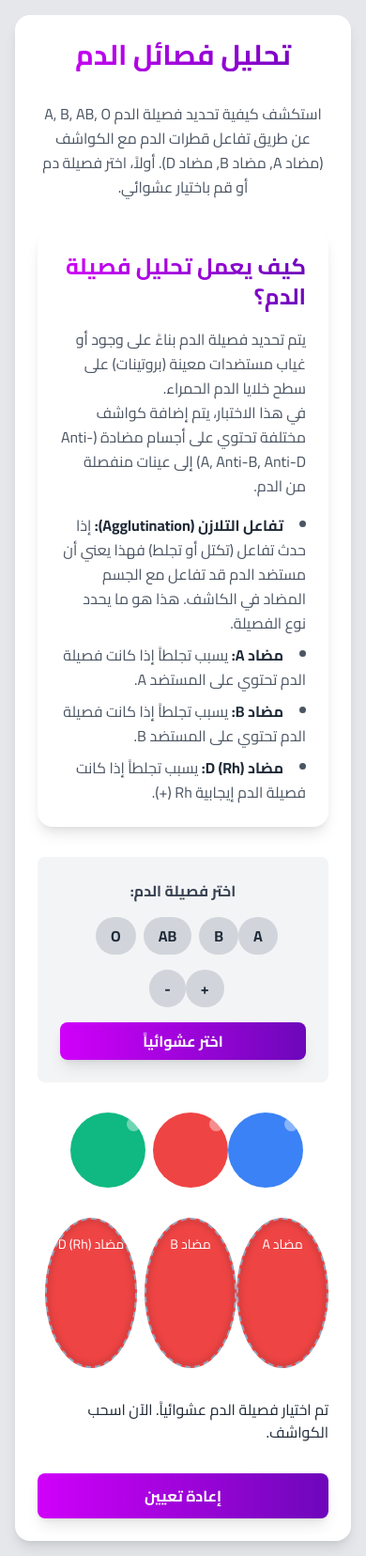
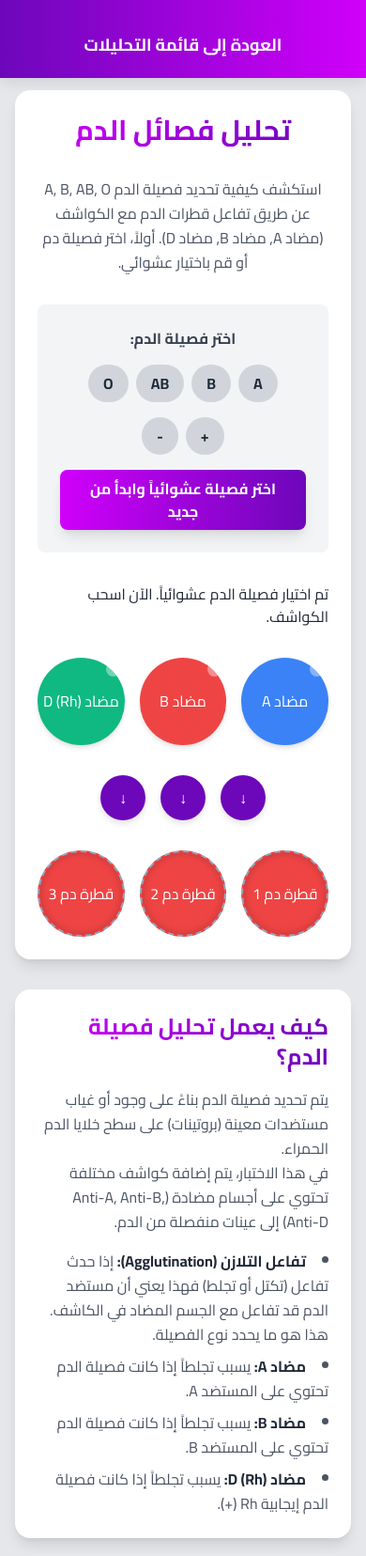
Before and after one commit to mogazy/analysis, a plain HTML site: page abo.html in a window 390 px wide. Shown: the whole page at 94% size. Drawn offline with nearby package versions, Linux system fonts and the light colour scheme.

Commit message:
Update abo.html

```diff
--- a/abo.html
+++ b/abo.html
@@ -21,13 +21,31 @@
             -webkit-background-clip: text;
             -webkit-text-fill-color: transparent;
         }
-        .reagent-drop-source {
-            width: 80px;
-            height: 80px;
+        /* Style for reagent sources - now with fixed aspect ratio */
+        .reagent-drop-source,
+        .blood-area {
+            width: 100%;
+            aspect-ratio: 1 / 1; /* This ensures a perfect square shape */
+            position: relative;
             border-radius: 50%;
             transition: all 0.3s ease-in-out;
+            box-shadow: 0 4px 6px -1px rgba(0, 0, 0, 0.1), 0 2px 4px -1px rgba(0, 0, 0, 0.06);
+            display: flex;
+            justify-content: center;
+            align-items: center;
+            text-align: center;
+        }
+        .reagent-drop-source {
             cursor: pointer;
-            position: relative;
+            color: white;
+            font-size: 1rem;
+        }
+        .reagent-drop-source span {
+            position: absolute;
+            top: 50%;
+            left: 50%;
+            transform: translate(-50%, -50%);
+            white-space: nowrap;
         }
         .reagent-drop-source:before {
             content: '';
@@ -39,23 +57,18 @@
             background: rgba(255, 255, 255, 0.4);
             border-radius: 50%;
         }
+        /* Style for blood areas */
         .blood-area {
-            width: 160px;
-            height: 160px;
-            background-color: #ef4444; /* لون الدم */
-            border-radius: 50%;
-            position: relative;
-            display: flex;
-            flex-wrap: wrap;
-            justify-content: center;
-            align-content: center;
+            background-color: #ef4444; /* Blood color */
             border: 2px dashed #94a3b8;
-            transition: all 0.3s ease-in-out;
             box-shadow: inset 0 0 10px rgba(0, 0, 0, 0.2);
+            color: white;
+            font-size: 1rem;
+            flex-wrap: wrap; /* Allows clumps to wrap inside */
         }
         .agglutination-clump {
-            width: 25px;
-            height: 25px;
+            width: 15px;
+            height: 15px;
             border-radius: 50%;
             background-color: #b91c1c;
             opacity: 0.8;
@@ -81,7 +94,7 @@
             box-shadow: 0 0 15px #d000fa;
         }
         .result-text {
-            font-size: 1.75rem; /* حجم خط كبير للنتيجة */
+            font-size: 1.75rem; /* Large font size for result */
             font-weight: bold;
         }
         .selection-button {
@@ -100,19 +113,189 @@
             color: white;
             box-shadow: 0 4px 6px rgba(0, 0, 0, 0.1);
         }
+        /* New styles for the arrow buttons */
+        .arrow-button {
+            width: 48px;
+            height: 48px;
+            background-color: #6d07ba;
+            color: white;
+            display: flex;
+            align-items: center;
+            justify-content: center;
+            border-radius: 50%;
+            cursor: pointer;
+            transition: background-color 0.2s, transform 0.2s;
+            box-shadow: 0 4px 6px rgba(0, 0, 0, 0.1);
+        }
+        .arrow-button:hover {
+            background-color: #8c2ad1;
+            transform: translateY(2px);
+        }
+        .arrow-button:disabled {
+            background-color: #ccc;
+            cursor: not-allowed;
+            transform: none;
+            box-shadow: none;
+        }
     </style>
 </head>
 <body class="bg-gray-200 p-4 sm:p-8 flex items-center justify-center min-h-screen">
 
-    <div id="main-container" class="container max-w-lg w-full p-6 sm:p-8 space-y-8">
-        <h1 class="text-3xl sm:text-4xl text-center font-extrabold gradient-text">تحليل فصائل الدم</h1>
 
-        <p class="text-gray-600 text-center leading-relaxed">
-            استكشف كيفية تحديد فصيلة الدم A, B, AB, O عن طريق تفاعل قطرات الدم مع الكواشف (مضاد A, مضاد B, مضاد D). أولاً، اختر فصيلة دم أو قم باختيار عشوائي.
-        </p>
 
-        <!-- Explanation div -->
-        <div class="container p-6 sm:p-8 space-y-4">
+                <a href="https://mogazy.github.io/analysis/">
+    <header class="fixed top-0 right-0 left-0 z-50 bg-gradient-to-l from-[#d000fa] to-[#6d07ba] text-white p-4 text-center rounded-b-3xl header-intense-shadow">
+        <div class="max-w-2xl mx-auto w-full">
+            <span class="text-white text-lg font-bold">
+                العودة إلى قائمة التحليلات
+            </span>
+        </div>
+    </header>
+    </a>
+    <style>
+        body {
+  margin-top: 80px;
+}
+
+
+        /* تنسيقات الهيدر الجديد */
+.header-intense-shadow {
+ box-shadow: 0 4px 15px rgba(0, 0, 0, 0.1);
+ transition: all 0.3s ease-in-out;
+ padding: 1.1rem; /* حجم padding ابتدائي أكبر */
+ font-size: 2rem; /* حجم خط ابتدائي أكبر */
+ border-bottom-left-radius: 0rem;
+border-bottom-right-radius: 0rem;
+}
+
+.header-intense-shadow.scrolled {
+box-shadow: 0 6px 10px rgba(0, 0, 0, 0.5);
+padding: 1rem; /* حجم padding أصغر عند التمرير */
+ font-size: 1rem; /* حجم خط أصغر عند التمرير */
+  border-bottom-left-radius: 2rem;
+border-bottom-right-radius: 2rem;
+}
+</style>
+<script>
+ document.addEventListener('DOMContentLoaded', () => {
+ const header = document.querySelector('header');
+
+ window.addEventListener('scroll', () => {
+ if (window.scrollY > 50) { // يمكنك تعديل قيمة 50 لتحديد متى يبدأ التصغير
+ header.classList.add('scrolled');
+ } else {
+ header.classList.remove('scrolled');
+ }
+ });
+
+ // باقي كود التبويبات (إذا لم تقم بإزالته)
+ const ptTab = document.getElementById('pt-tab');
+ const pttTab = document.getElementById('ptt-tab');
+ const ptContent = document.getElementById('pt-content');
+ const pttContent = document.getElementById('ptt-content');
+
+ function setActiveTab(activeTab, inactiveTab, activeContent, inactiveContent) {
+ activeTab.classList.add('active');
+ activeTab.classList.remove('bg-gray-200', 'text-purple-900');
+ activeTab.classList.add('bg-purple-900', 'text-white');
+
+ inactiveTab.classList.remove('active', 'bg-purple-900', 'text-white');
+ inactiveTab.classList.add('bg-gray-200', 'text-purple-900');
+
+ activeContent.classList.add('active');
+ inactiveContent.classList.remove('active');
+ }
+
+ ptTab.addEventListener('click', () => {
+ setActiveTab(ptTab, pttTab, ptContent, pttContent);
+ });
+
+ pttTab.addEventListener('click', () => {
+ setActiveTab(pttTab, ptTab, pttContent, ptContent);
+ });
+
+ setActiveTab(ptTab, pttTab, ptContent, pttContent);
+ });
+</script>
+
+
+
+
+
+    <!-- A new wrapper div to stack the app and explanation vertically -->
+    <div class="flex flex-col items-center w-full max-w-lg">
+        <div id="main-container" class="container w-full p-6 sm:p-8 space-y-8">
+            <h1 class="text-3xl sm:text-4xl text-center font-extrabold gradient-text">تحليل فصائل الدم</h1>
+
+            <p class="text-gray-600 text-center leading-relaxed">
+                استكشف كيفية تحديد فصيلة الدم A, B, AB, O عن طريق تفاعل قطرات الدم مع الكواشف (مضاد A, مضاد B, مضاد D). أولاً، اختر فصيلة دم أو قم باختيار عشوائي.
+            </p>
+
+            <!-- Blood Type Selection -->
+            <div id="selection-container" class="p-6 bg-gray-100 rounded-lg space-y-4 text-center">
+                <p class="font-bold text-gray-700">اختر فصيلة الدم:</p>
+                <div class="flex flex-wrap justify-center gap-2">
+                    <button class="selection-button bg-gray-300 text-gray-800" data-type-group="antigen" data-type="A">A</button>
+                    <button class="selection-button bg-gray-300 text-gray-800" data-type-group="antigen" data-type="B">B</button>
+                    <button class="selection-button bg-gray-300 text-gray-800" data-type-group="antigen" data-type="AB">AB</button>
+                    <button class="selection-button bg-gray-300 text-gray-800" data-type-group="antigen" data-type="O">O</button>
+                </div>
+                <div class="flex flex-wrap justify-center gap-2">
+                    <button class="selection-button bg-gray-300 text-gray-800" data-type-group="rh" data-type="+">+</button>
+                    <button class="selection-button bg-gray-300 text-gray-800" data-type-group="rh" data-type="-">-</button>
+                </div>
+                <button id="random-and-reset-button" class="w-full py-2 px-4 text-white font-bold rounded-lg shadow-lg" style="background-image: linear-gradient(to right, #d000fa, #6d07ba);">
+                    اختر فصيلة عشوائياً وابدأ من جديد
+                </button>
+            </div>
+
+            <!-- Result Display is now below the selection buttons -->
+            <div id="result-display" class="blood-type-display mt-8">
+                <span class="text-gray-500">قم بإجراء الاختبار لتحديد الفصيلة</span>
+            </div>
+
+            <!-- Reagents Container -->
+            <div class="flex justify-center items-center gap-4 mt-8">
+                <div id="reagent-a" class="reagent-drop-source" draggable="true" style="background-color: #3b82f6;">
+                    <span>مضاد A</span>
+                </div>
+                <div id="reagent-b" class="reagent-drop-source" draggable="true" style="background-color: #ef4444;">
+                    <span>مضاد B</span>
+                </div>
+                <div id="reagent-rh" class="reagent-drop-source" draggable="true" style="background-color: #10b981;">
+                    <span>مضاد D (Rh)</span>
+                </div>
+            </div>
+
+            <!-- New Arrow Buttons Container (Moved to the requested position) -->
+            <div class="flex justify-center items-center gap-4 mt-4">
+                <button id="drop-a-button" class="arrow-button">
+                    <span>↓</span>
+                </button>
+                <button id="drop-b-button" class="arrow-button">
+                    <span>↓</span>
+                </button>
+                <button id="drop-rh-button" class="arrow-button">
+                    <span>↓</span>
+                </button>
+            </div>
+
+            <!-- Blood Areas Container -->
+            <div class="flex justify-center items-center gap-4 mt-4">
+                <div id="blood-area-a" class="blood-area" data-reagent="a">
+                    <span>قطرة دم 1</span>
+                </div>
+                <div id="blood-area-b" class="blood-area" data-reagent="b">
+                    <span>قطرة دم 2</span>
+                </div>
+                <div id="blood-area-rh" class="blood-area" data-reagent="rh">
+                    <span>قطرة دم 3</span>
+                </div>
+            </div>
+        </div>
+
+        <!-- Explanation div is now a sibling, but inside the new wrapper -->
+        <div class="container w-full p-6 sm:p-8 space-y-4 mt-8">
             <h2 class="text-2xl font-bold gradient-text">كيف يعمل تحليل فصيلة الدم؟</h2>
             <p class="text-gray-600 leading-relaxed">
                 يتم تحديد فصيلة الدم بناءً على وجود أو غياب مستضدات معينة (بروتينات) على سطح خلايا الدم الحمراء.
@@ -126,61 +309,6 @@
                 <li><strong class="text-gray-800">مضاد D (Rh):</strong> يسبب تجلطاً إذا كانت فصيلة الدم إيجابية Rh (+).</li>
             </ul>
         </div>
-
-        <!-- Blood Type Selection -->
-        <div id="selection-container" class="p-6 bg-gray-100 rounded-lg space-y-4 text-center">
-            <p class="font-bold text-gray-700">اختر فصيلة الدم:</p>
-            <div class="flex justify-center space-x-2">
-                <button class="selection-button bg-gray-300 text-gray-800" data-type-group="antigen" data-type="A">A</button>
-                <button class="selection-button bg-gray-300 text-gray-800" data-type-group="antigen" data-type="B">B</button>
-                <button class="selection-button bg-gray-300 text-gray-800" data-type-group="antigen" data-type="AB">AB</button>
-                <button class="selection-button bg-gray-300 text-gray-800" data-type-group="antigen" data-type="O">O</button>
-            </div>
-            <div class="flex justify-center space-x-2">
-                <button class="selection-button bg-gray-300 text-gray-800" data-type-group="rh" data-type="+">+</button>
-                <button class="selection-button bg-gray-300 text-gray-800" data-type-group="rh" data-type="-">-</button>
-            </div>
-            <button id="random-button" class="w-full py-2 px-4 text-white font-bold rounded-lg shadow-lg" style="background-image: linear-gradient(to right, #d000fa, #6d07ba);">
-                اختر عشوائياً
-            </button>
-        </div>
-
-        <!--
-            تم تغيير التخطيط ليكون أفقيًا دائمًا على جميع الشاشات
-            بدلاً من flex-col sm:flex-row
-        -->
-        <div class="flex justify-center items-center space-x-2">
-            <div id="reagent-a" class="reagent-drop-source" style="background-color: #3b82f6;" draggable="true"></div>
-            <div id="reagent-b" class="reagent-drop-source" style="background-color: #ef4444;" draggable="true"></div>
-            <div id="reagent-rh" class="reagent-drop-source" style="background-color: #10b981;" draggable="true"></div>
-        </div>
-
-        <!--
-            تم تغيير التخطيط ليكون أفقيًا دائمًا على جميع الشاشات
-            بدلاً من flex-col sm:flex-row
-        -->
-        <div class="flex justify-center items-center space-x-2 mt-8">
-            <!-- Blood drop for Anti-A -->
-            <div id="blood-area-a" class="blood-area p-4" data-reagent="a">
-                <span class="text-white text-center text-sm absolute top-4">مضاد A</span>
-            </div>
-            <!-- Blood drop for Anti-B -->
-            <div id="blood-area-b" class="blood-area p-4" data-reagent="b">
-                <span class="text-white text-center text-sm absolute top-4">مضاد B</span>
-            </div>
-            <!-- Blood drop for Anti-Rh -->
-            <div id="blood-area-rh" class="blood-area p-4" data-reagent="rh">
-                <span class="text-white text-center text-sm absolute top-4">مضاد D (Rh)</span>
-            </div>
-        </div>
-
-        <div id="result-display" class="blood-type-display mt-8">
-            <span class="text-gray-500">قم بإجراء الاختبار لتحديد الفصيلة</span>
-        </div>
-
-        <button id="reset-button" class="w-full py-3 px-6 text-white font-bold rounded-lg mt-4 shadow-lg transition-all transform hover:scale-105" style="background-image: linear-gradient(to right, #d000fa, #6d07ba);">
-            إعادة تعيين
-        </button>
     </div>
 
     <script>
@@ -216,14 +344,18 @@
         const bloodAreaB = document.getElementById('blood-area-b');
         const bloodAreaRh = document.getElementById('blood-area-rh');
         const resultDisplay = document.getElementById('result-display');
-        const resetButton = document.getElementById('reset-button');
+        const randomAndResetButton = document.getElementById('random-and-reset-button');
         const selectionButtons = document.querySelectorAll('.selection-button');
-        const randomButton = document.getElementById('random-button');
 
-        // متغيرات إضافية لدعم السحب والإفلات باللمس
+        // New button elements
+        const dropAButton = document.getElementById('drop-a-button');
+        const dropBButton = document.getElementById('drop-b-button');
+        const dropRhButton = document.getElementById('drop-rh-button');
+
+        // Added variables to support touch drag and drop
         let draggedElement = null;
 
-        // Function to create a new blood drop
+        // Function to create a new blood drop (this function is no longer used, but kept for clarity)
         function createAgglutinationClump(color) {
             const clump = document.createElement('div');
             clump.classList.add('agglutination-clump');
@@ -234,52 +366,60 @@
         // Handle blood type selection
         selectionButtons.forEach(button => {
             button.addEventListener('click', (e) => {
+                // Get the type and group from the clicked button
                 const type = e.target.dataset.type;
                 const group = e.target.dataset.typeGroup;
 
-                // Remove selected class from all buttons in the same group and revert to default styling
+                // Reset only the selection for the current group
                 document.querySelectorAll(`.selection-button[data-type-group="${group}"]`).forEach(btn => {
                     btn.classList.remove('selected-button');
                     btn.classList.add('bg-gray-300', 'text-gray-800');
                 });
 
-                // Add selected class to the clicked button and remove default styling
+                // Set the selected class for the clicked button
                 e.target.classList.add('selected-button');
                 e.target.classList.remove('bg-gray-300', 'text-gray-800');
 
-                let selectedAntigen = null;
-                let selectedRhFactor = null;
-
-                // Check for selected buttons to set the blood type
+                // Get the currently selected buttons from both groups
                 const selectedAntigenBtn = document.querySelector('.selection-button[data-type-group="antigen"].selected-button');
                 const selectedRhBtn = document.querySelector('.selection-button[data-type-group="rh"].selected-button');
 
-                if (selectedAntigenBtn) selectedAntigen = selectedAntigenBtn.dataset.type;
-                if (selectedRhBtn) selectedRhFactor = selectedRhBtn.dataset.type;
+                let selectedAntigen = selectedAntigenBtn ? selectedAntigenBtn.dataset.type : null;
+                let selectedRhFactor = selectedRhBtn ? selectedRhBtn.dataset.type : null;
 
+                // Find the blood type based on the combined selection
                 if (selectedAntigen && selectedRhFactor) {
                     currentBloodType = bloodTypes.find(bt => bt.antigen === selectedAntigen && bt.rhFactor === selectedRhFactor);
                     if (currentBloodType) {
                         resultDisplay.innerHTML = `<span class="text-gray-800 fade-in">تم اختيار فصيلة الدم: ${currentBloodType.type}. الآن اسحب الكواشف.</span>`;
                     }
+
+                    // Reset experiment state if a new type is selected
+                    resetExperiment();
+                } else {
+                    // If only one part is selected, reset experiment state without picking a blood type
+                    currentBloodType = null;
+                    resetExperiment();
+                    resultDisplay.innerHTML = `<span class="text-gray-800 fade-in">اختر فصيلة الدم وعامل Rh أولاً.</span>`;
                 }
             });
         });
 
-        // Handle random selection
-        randomButton.addEventListener('click', () => {
+        // Handle random selection and reset
+        randomAndResetButton.addEventListener('click', () => {
+            resetExperiment();
             const randomIndex = Math.floor(Math.random() * bloodTypes.length);
             currentBloodType = bloodTypes[randomIndex];
             resultDisplay.innerHTML = `<span class="text-gray-800 fade-in">تم اختيار فصيلة الدم عشوائياً. الآن اسحب الكواشف.</span>`;
 
-            // إزالة حالة التحديد من الأزرار الأخرى
+            // Remove selection state from all selection buttons
             selectionButtons.forEach(btn => {
                 btn.classList.remove('selected-button');
                 btn.classList.add('bg-gray-300', 'text-gray-800');
             });
         });
 
-        // --- وظائف السحب والإفلات (الآن تدعم اللمس) ---
+        // Drag and Drop Functions (now support touch)
         // Function to handle the drag start event for reagents (Mouse)
         document.querySelectorAll('.reagent-drop-source').forEach(reagent => {
             reagent.addEventListener('dragstart', (e) => {
@@ -297,7 +437,7 @@
                 e.preventDefault();
                 draggedElement = e.target;
                 draggedElement.style.opacity = '0.7';
-                draggedElement.style.transition = 'none'; // تعطيل الانتقال أثناء السحب
+                draggedElement.style.transition = 'none'; // Disable transition during drag
                 draggedElement.style.position = 'fixed';
             });
         });
@@ -407,7 +547,40 @@
             simulateReaction(reagentType, bloodArea);
         }
 
+        // New function to handle button clicks
+        function handleButtonClick(reagentType) {
+            let bloodArea;
+            switch (reagentType) {
+                case 'a':
+                    bloodArea = bloodAreaA;
+                    break;
+                case 'b':
+                    bloodArea = bloodAreaB;
+                    break;
+                case 'rh':
+                    bloodArea = bloodAreaRh;
+                    break;
+            }
+            handleDropManual(reagentType, bloodArea);
+        }
+
+        // Add event listeners to the new buttons
+        dropAButton.addEventListener('click', () => handleButtonClick('a'));
+        dropBButton.addEventListener('click', () => handleButtonClick('b'));
+        dropRhButton.addEventListener('click', () => handleButtonClick('rh'));
+
         function simulateReaction(reagentType, bloodArea) {
+            // Check if a blood type has been selected before proceeding
+            if (!currentBloodType) {
+                resultDisplay.innerHTML = `<span class="fade-in text-gray-800">الرجاء اختيار فصيلة دم أولاً!</span>`;
+                // Reset the dropped reagent state since we didn't process it
+                reagentsDropped[reagentType] = false;
+                const reagentSource = document.getElementById('reagent-' + reagentType);
+                reagentSource.style.opacity = '1';
+                reagentSource.style.cursor = 'pointer';
+                return;
+            }
+
             let isAgglutinated = false;
             switch (reagentType) {
                 case 'a':
@@ -425,16 +598,18 @@
             }
 
             if (isAgglutinated) {
-                bloodArea.innerHTML = ''; // Clear text
-                // Create multiple small clumps for a clearer visual effect
-                for (let i = 0; i < 15; i++) {
-                    const clump = createAgglutinationClump('#b91c1c');
-                    bloodArea.appendChild(clump);
-                }
+                // Clear the content and insert the "Agglutination" text
+                bloodArea.innerHTML = '';
+                const textSpan = document.createElement('span');
+                textSpan.classList.add('text-white', 'text-center', 'font-bold', 'text-lg', 'absolute', 'top-1/2', 'left-1/2', '-translate-x-1/2', '-translate-y-1/2');
+                textSpan.textContent = 'تجلط!';
+                bloodArea.appendChild(textSpan);
+
+                // Add the pulsing effect to the blood area
                 bloodArea.classList.add('agglutination-effect');
             } else {
                 // If no agglutination, just keep the original state and add a message
-                bloodArea.innerHTML = `<span class="text-white text-center text-sm absolute top-4">لا يوجد تجلط</span>`;
+                bloodArea.innerHTML = `<span class="text-white text-center font-bold text-lg absolute top-1/2 left-1/2 -translate-x-1/2 -translate-y-1/2">لا يوجد تجلط</span>`;
             }
 
             // Check if all reagents have been dropped and display the final result
@@ -464,16 +639,17 @@
             resultDisplay.innerHTML = `<span class="fade-in result-text">${resultText}</span>`;
         }
 
-        // Function to reset the experiment
-        resetButton.addEventListener('click', () => {
-            bloodAreaA.innerHTML = `<span class="text-white text-center text-sm absolute top-4">مضاد A</span>`;
-            bloodAreaB.innerHTML = `<span class="text-white text-center text-sm absolute top-4">مضاد B</span>`;
-            bloodAreaRh.innerHTML = `<span class="text-white text-center text-sm absolute top-4">مضاد D (Rh)</span>`;
+        function resetExperiment() {
+            // Reset blood areas
+            bloodAreaA.innerHTML = `<span>قطرة دم 1</span>`;
+            bloodAreaB.innerHTML = `<span>قطرة دم 2</span>`;
+            bloodAreaRh.innerHTML = `<span>قطرة دم 3</span>`;
 
             bloodAreaA.classList.remove('agglutination-effect');
             bloodAreaB.classList.remove('agglutination-effect');
             bloodAreaRh.classList.remove('agglutination-effect');
 
+            // Reset styles
             bloodAreaA.style.backgroundColor = '#ef4444';
             bloodAreaB.style.backgroundColor = '#ef4444';
             bloodAreaRh.style.backgroundColor = '#ef4444';
@@ -482,33 +658,25 @@
             bloodAreaB.style.border = '2px dashed #94a3b8';
             bloodAreaRh.style.border = '2px dashed #94a3b8';
 
+            // Reset text and state
             resultDisplay.innerHTML = `<span class="text-gray-500">قم بإجراء الاختبار لتحديد الفصيلة</span>`;
 
-            currentBloodType = null;
             reagentsDropped = { a: false, b: false, rh: false };
             reactions = { a: false, b: false, rh: false };
 
+            // Reset reagent source opacity and cursor
             reagentASource.style.opacity = '1';
             reagentBSource.style.opacity = '1';
             reagentRhSource.style.opacity = '1';
             reagentASource.draggable = true;
             reagentBSource.draggable = true;
             reagentRhSource.draggable = true;
+        }
 
-            selectionButtons.forEach(btn => {
-                btn.disabled = false;
-                btn.classList.remove('opacity-50', 'cursor-not-allowed', 'selected-button');
-                btn.classList.add('bg-gray-300', 'text-gray-800'); // Ensure default colors are applied on reset
-            });
-            randomButton.disabled = false;
-            randomButton.classList.remove('opacity-50', 'cursor-not-allowed');
-        });
-
-        // --- وظيفة التهيئة التلقائية ---
-        // يتم استدعاء هذه الوظيفة عند تحميل الصفحة
+        // Function to initialize the app
         function initApp() {
-            // اختيار فصيلة دم عشوائية تلقائيًا
-            randomButton.click();
+            // Automatically select a random blood type
+            randomAndResetButton.click();
         }
 
         window.onload = initApp;
```
